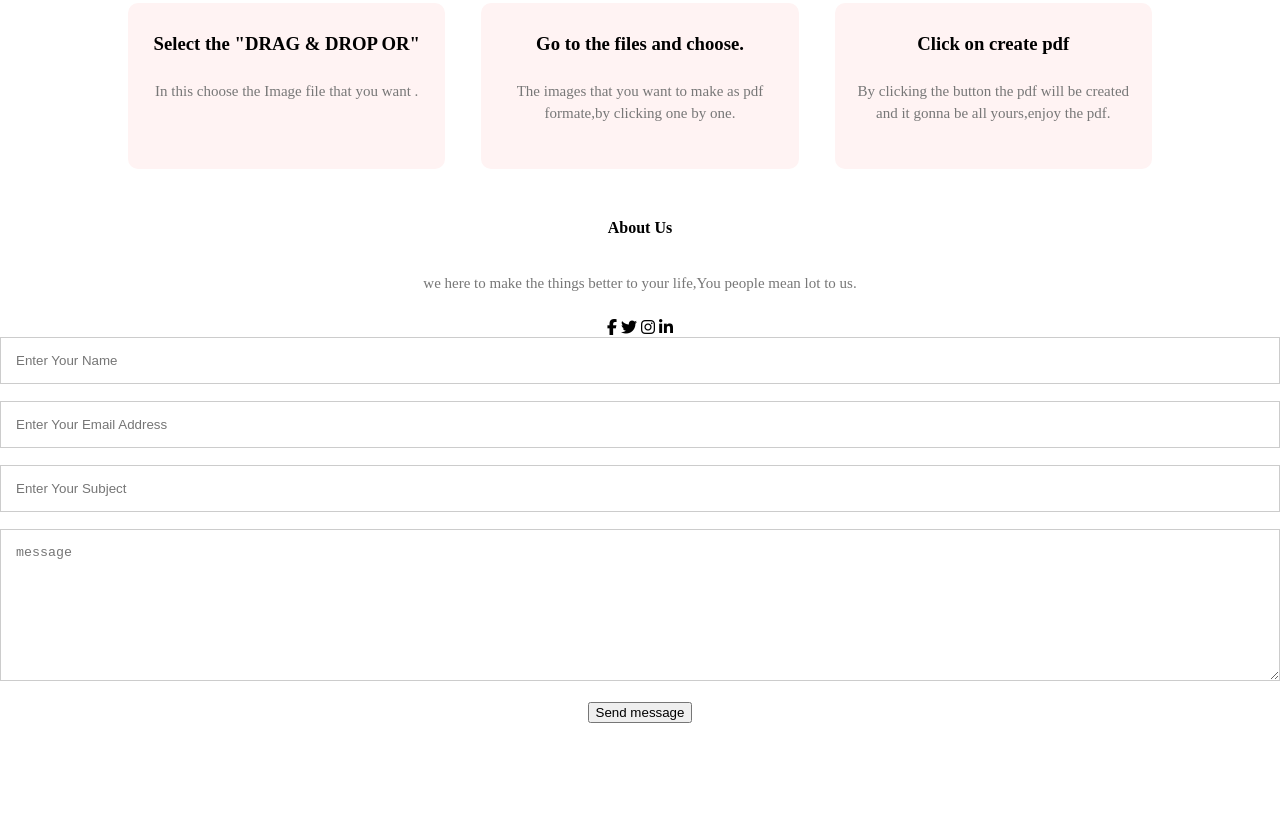
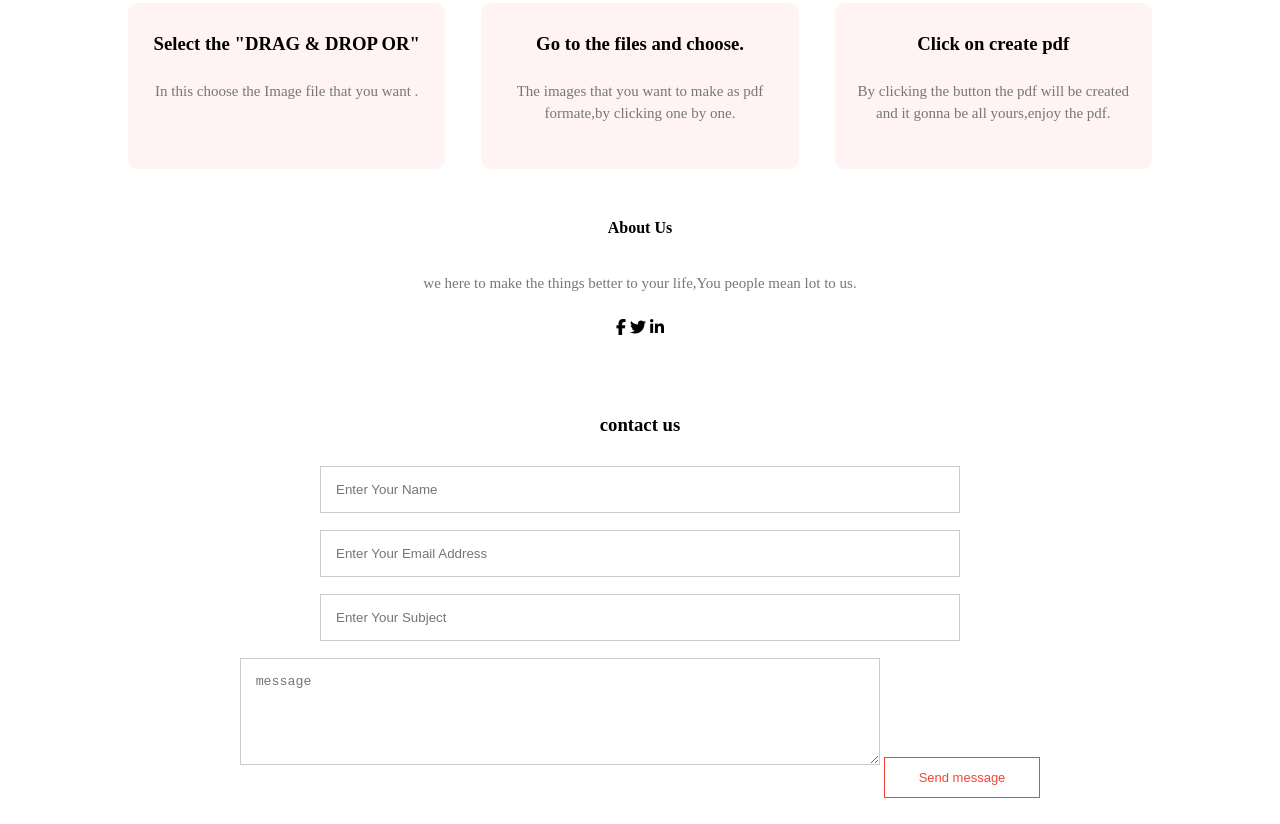
Before and after one commit to Jigneshbusetty1/online-pdf-convertor, a plain HTML site: page index.html in a window 1280 px wide. Shown: the part 847-1671 px from the top of the page. Before the commit the page ends 1630 px from the top, so only its background shows below. Drawn offline with Linux system fonts and the light colour scheme.

Commit message:
second commit

```diff
--- a/change.css
+++ b/change.css
@@ -204,3 +204,6 @@ span{
   position: relative;
   top: -3.5rem;
 }
+h3{
+  position: absolute;
+}
--- a/index.html
+++ b/index.html
@@ -92,18 +92,19 @@
   <section class="footer">
     <h4>About Us</h4>
     <p>we here to make the things better to your life,You people mean lot to us.</p>
-    <div class="icons">
+    <div calass="icons">
       <i class="fa fa-facebook"></i>
       <i class="fa fa-twitter"></i>
-      <i class="fa fa-instagram"></i>
+      <i clss="fa fa-instagram"></i>
       <i class="fa fa-linkedin"></i>
     </div>
     <div class="contact-col">
+      <h3>contact us</h3>
       <form action="form-handler.php"method="post">
         <input type="text"name="name" placeholder="Enter Your Name"requied>
         <input type="email"name="email" placeholder="Enter Your Email Address"requied>
         <input type="text"name="subject" placeholder="Enter Your Subject"requied>
-        <textarea rows="8"name="message" placeholder="message"required></textarea>
+        <textarea rows="5"name="message" placeholder="message"required></textarea>
         <button type="submit"class="hero-btn red-btn">Send message</button>
       </form>
     </div>
--- a/style.css
+++ b/style.css
@@ -262,7 +262,7 @@ h3{
   padding: 18px 0;
 }
 .contact-col{
-  flex-basis: 48%;
+  flex-basis: 90%;
   margin-bottom: 30px;
 }
 .contact-col div{
@@ -286,10 +286,32 @@ h3{
   font-weight: 400;
 }
 .contact-col input,.contact-col textarea{
-  width: 100%;
+  width: 50%;
   padding: 15px;
   margin-bottom: 17px;
   outline: none;
-  border: 1px solid #ccc;
+  border: 1.3px solid #ccc;
   box-sizing: border-box;
 }
+.contact-col h3{
+  margin-bottom: 30px;
+  margin-top: 6%;
+  font-weight: 600;
+}
+.hero-btn{
+  display: inline-block;
+  text-decoration: none;
+  color: #f44336;
+  border: 1px solid #f44336;
+  padding: 12px 34px;
+  font-size: 13px;
+  background: transparent;
+  position: center;
+  cursor: pointer;
+}
+.hero-btn:hover{
+  border: 1px solid#f44336;
+  background: #f44336;
+  transition: 1s;
+  color: #fff;
+}
```
